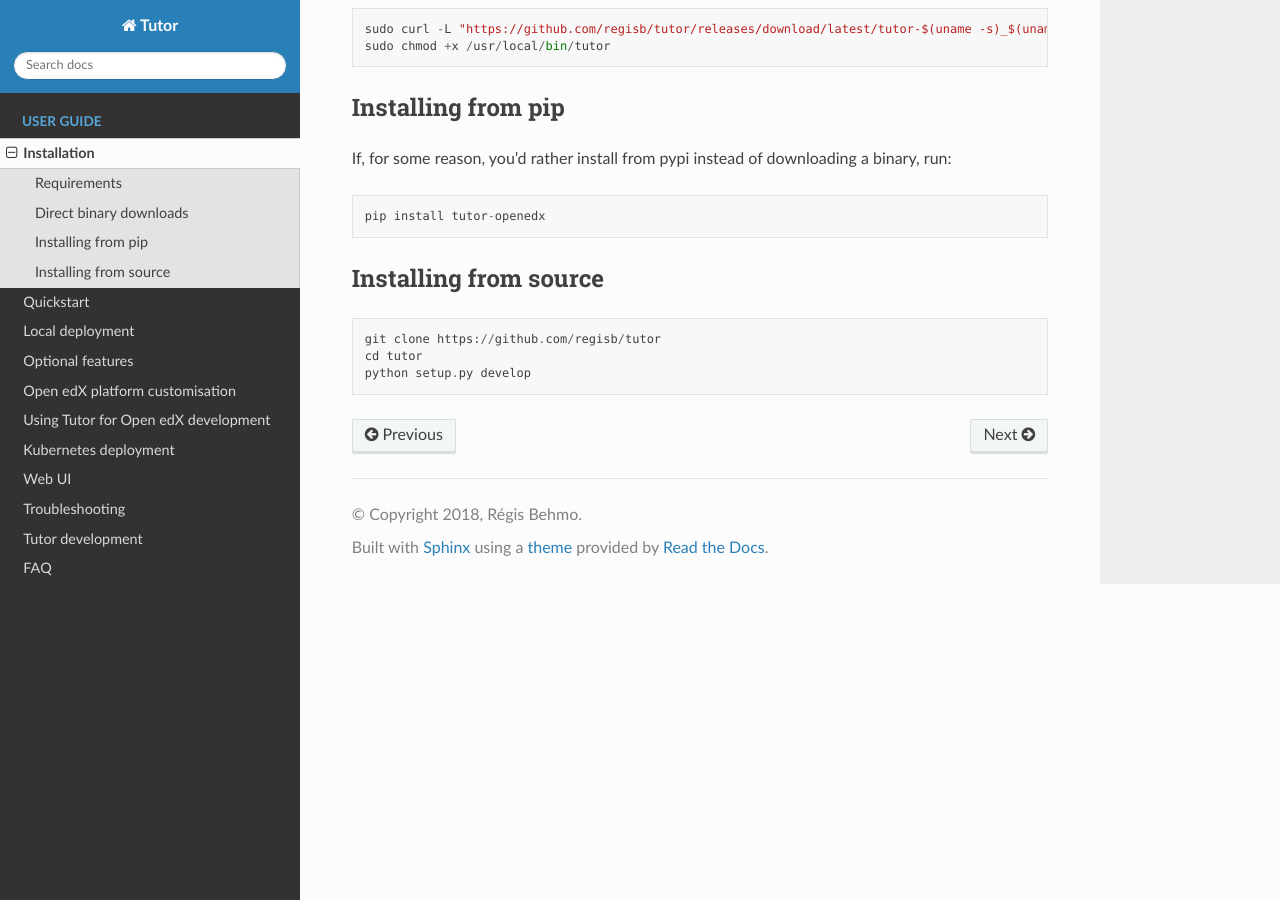
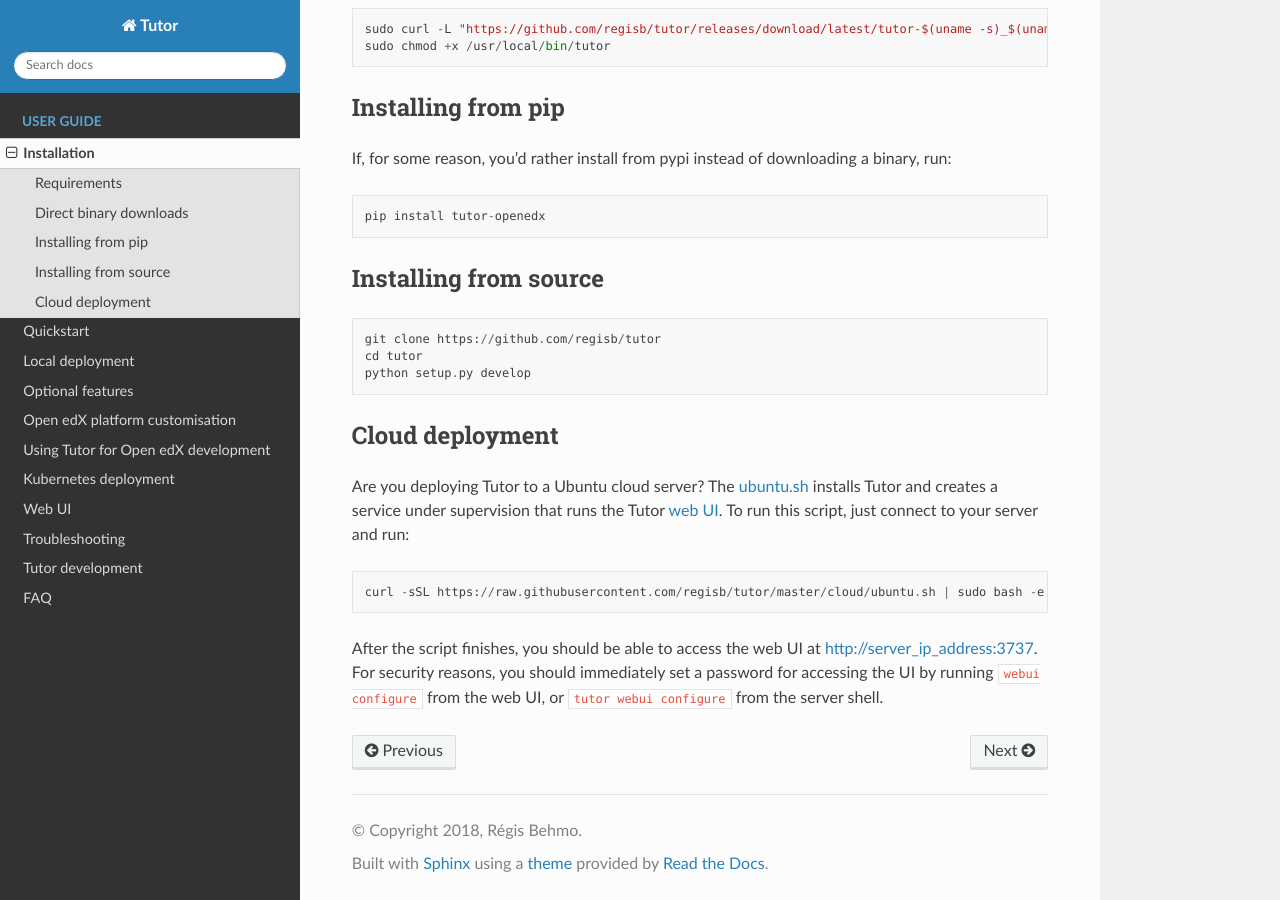
Before and after one commit to overhangio/tutor, a Sphinx documentation site: the page built from docs/install.rst, in a window 1280 px wide and 900 px high, scrolled down 864 px. Built offline with Sphinx 7.4.7 and the Read the Docs theme 2.0.0, drawn with Linux system fonts in a browser that asks for light colours.

Commit message:
Document cloud deployment

```diff
--- a/docs/install.rst
+++ b/docs/install.rst
@@ -44,3 +44,12 @@
     git clone https://github.com/regisb/tutor
     cd tutor
     python setup.py develop
+
+Cloud deployment
+----------------
+
+Are you deploying Tutor to a Ubuntu cloud server? The `ubuntu.sh <https://github.com/regisb/tutor/blob/master/cloud/ubuntu.sh>`_ installs Tutor and creates a service under supervision that runs the Tutor :ref:`web UI <webui>`. To run this script, just connect to your server and run::
+
+    curl -sSL https://raw.githubusercontent.com/regisb/tutor/master/cloud/ubuntu.sh | sudo bash -e
+
+After the script finishes, you should be able to access the web UI at http://server_ip_address:3737. For security reasons, you should immediately set a password for accessing the UI by running ``webui configure`` from the web UI, or ``tutor webui configure`` from the server shell.
--- a/docs/webui.rst
+++ b/docs/webui.rst
@@ -16,6 +16,12 @@
 
 .. image:: img/webui.png
 
+All ``tutor`` commands can be executed from this web UI: you just don't need to prefix the commands with ``tutor``. For instance, to deploy a local Open edX instance, run::
+
+    local quickstart
+
+instead of ``tutor local quickstart``.
+
 Authentication
 --------------
 
```
